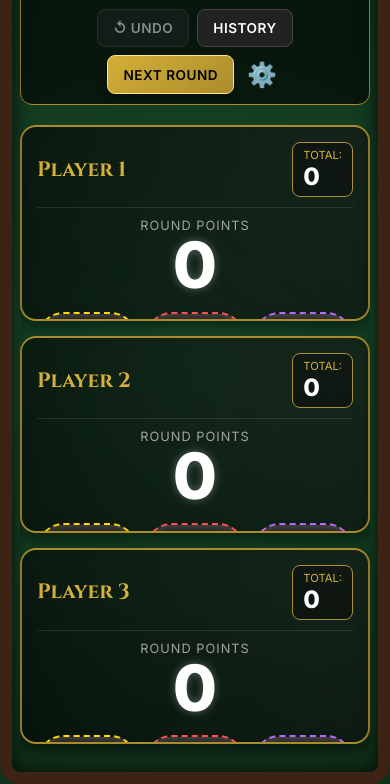
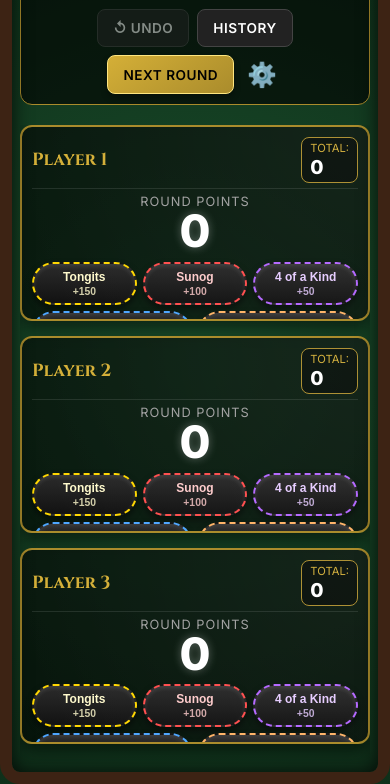
Before and after one commit to QuantumEssence/Tongits-Counter, a website: page www/index.html in a window 390 px wide. Shown: the part 60-844 px from the top of the page. Drawn offline with Linux system fonts and the light colour scheme.

Commit message:
UI Refinements: Make layout more compact on mobile

```diff
--- a/www/styles.css
+++ b/www/styles.css
@@ -164,8 +164,8 @@ body::before {
 .player-card {
     background: var(--card-bg);
     border: 2px solid var(--gold-dim);
-    border-radius: 16px;
-    padding: 15px;
+    border-radius: 12px;
+    padding: 10px;
     display: flex;
     flex-direction: column;
     box-shadow: 0 8px 16px rgba(0,0,0,0.5);
@@ -187,22 +187,22 @@ body::before {
     justify-content: space-between;
     align-items: center;
     border-bottom: 1px solid rgba(255,255,255,0.1);
-    padding-bottom: 10px;
-    margin-bottom: 10px;
+    padding-bottom: 5px;
+    margin-bottom: 5px;
 }
 
 .player-name {
     font-family: var(--font-heading);
-    font-size: 1.3rem;
+    font-size: 1.1rem;
     color: var(--gold);
 }
 
 .player-total {
-    font-size: 1.5rem;
+    font-size: 1.2rem;
     font-weight: 800;
     color: #fff;
     background: rgba(0,0,0,0.5);
-    padding: 5px 10px;
+    padding: 3px 8px;
     border-radius: 8px;
     border: 1px solid var(--gold-dim);
 }
@@ -223,11 +223,11 @@ body::before {
     flex-direction: column;
     align-items: center;
     justify-content: center;
-    margin-bottom: 15px;
+    margin-bottom: 8px;
 }
 
 .round-score {
-    font-size: 4rem;
+    font-size: 2.8rem;
     font-weight: 800;
     line-height: 1;
     color: #fff;
@@ -245,7 +245,7 @@ body::before {
 .event-buttons {
     display: flex;
     flex-wrap: wrap;
-    gap: 8px;
+    gap: 6px;
     justify-content: center;
 }
 
@@ -253,10 +253,10 @@ body::before {
     background: linear-gradient(180deg, #2a2a2a 0%, #111 100%);
     border: 2px dashed #666;
     border-radius: 50px; /* Chip style */
-    padding: 10px 12px;
+    padding: 6px 8px;
     color: #fff;
     font-weight: 600;
-    font-size: 0.85rem;
+    font-size: 0.75rem;
     cursor: pointer;
     box-shadow: 0 4px 6px rgba(0,0,0,0.5), inset 0 2px 4px rgba(255,255,255,0.1);
     transition: all 0.2s cubic-bezier(0.175, 0.885, 0.32, 1.275);
@@ -265,8 +265,8 @@ body::before {
     flex-direction: column;
     align-items: center;
     justify-content: center;
-    flex: 1 1 calc(33% - 16px);
-    min-width: 80px;
+    flex: 1 1 calc(33% - 12px);
+    min-width: 65px;
 }
 
 .event-btn:active:not(:disabled) {
@@ -287,7 +287,7 @@ body::before {
 .event-btn.first3 { border-color: #ffb366; color: #ffe6cc; }
 
 .event-val {
-    font-size: 0.7rem;
+    font-size: 0.65rem;
     opacity: 0.8;
     margin-top: 2px;
 }
```
